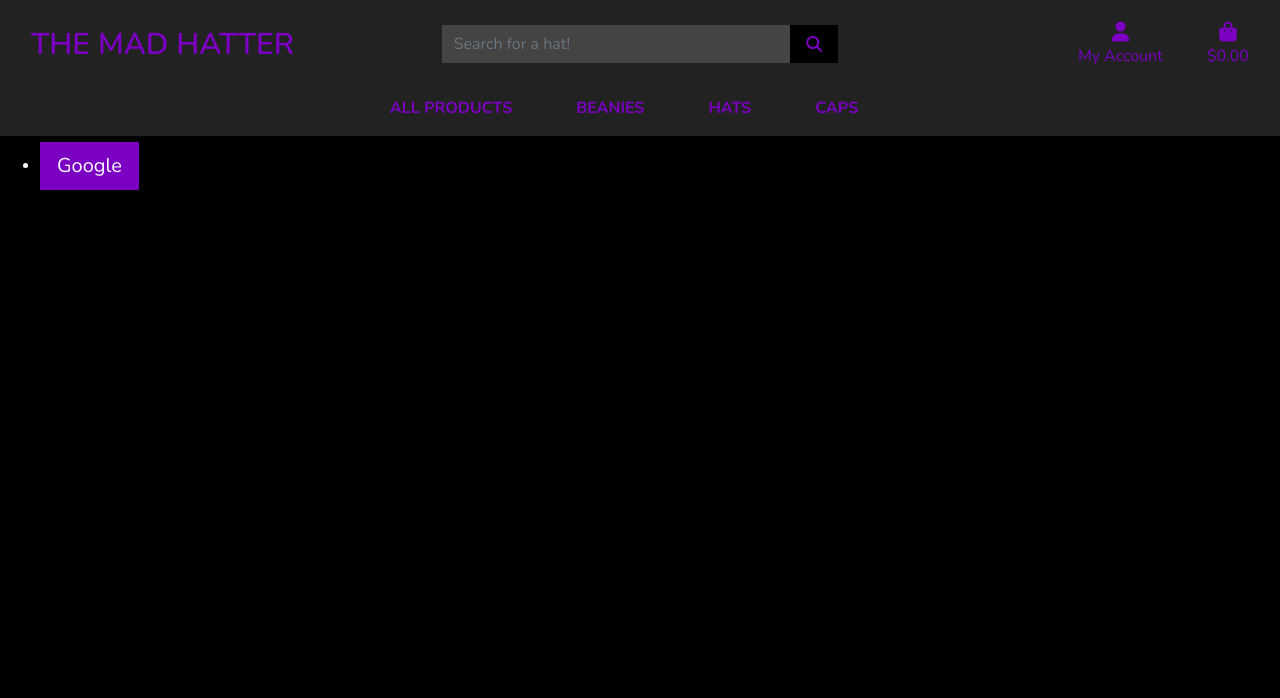
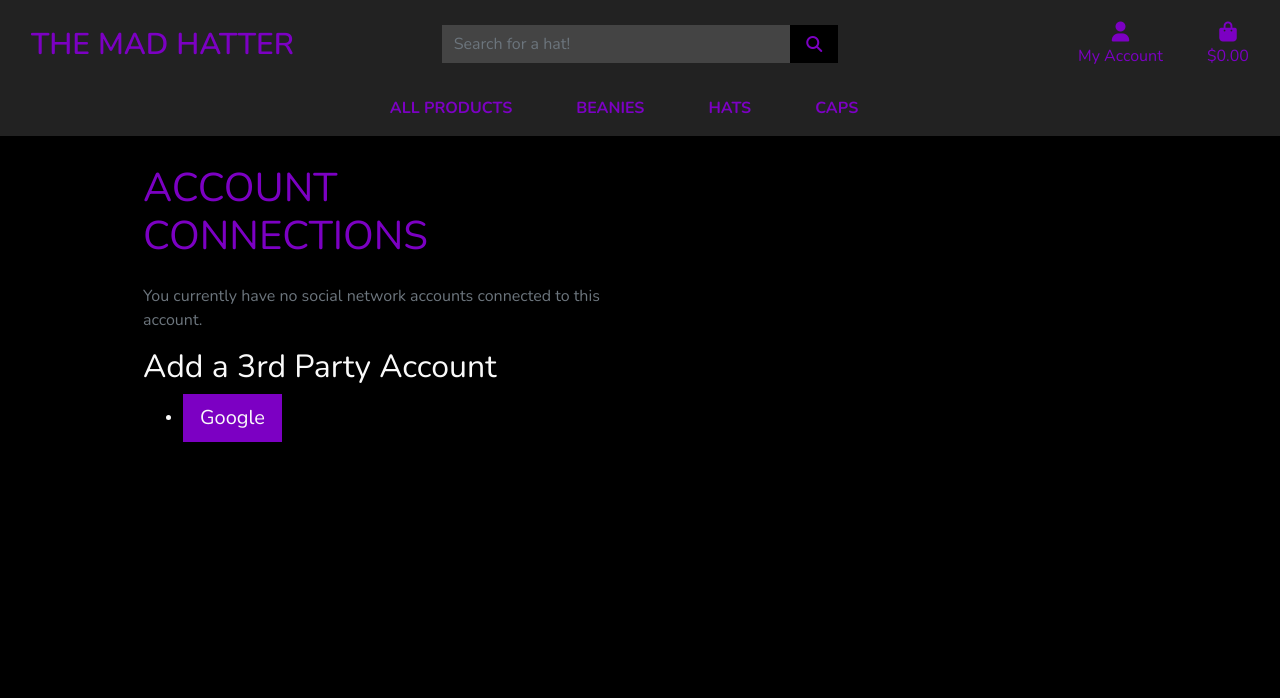
Before and after one commit to laurence100795/The-Mad-Hatter, a Django app: page /accounts/social/connections/ in a window 1280 px wide. Shown: the top 698 px of the page. Run offline with Django 3.2, Linux system fonts and the light colour scheme; the visitor is signed in with stand-in values (Sample User, id 1); some libraries are stand-ins or nearby versions.

Commit message:
adjusted allauth social CSS

```diff
--- a/templates/allauth/socialaccount/authentication_error.html
+++ b/templates/allauth/socialaccount/authentication_error.html
@@ -4,8 +4,8 @@
 
 {% block head_title %}{% trans "Social Network Login Failure" %}{% endblock %}
 
-{% block content %}
-<h1>{% trans "Social Network Login Failure" %}</h1>
+{% block inner_content %}
+<h1 class="logo-font">{% trans "Social Network Login Failure" %}</h1>
 
 <p>{% trans "An error occurred while attempting to login via your social network account." %}</p>
 {% endblock %}
--- a/templates/allauth/socialaccount/base.html
+++ b/templates/allauth/socialaccount/base.html
@@ -1 +1,16 @@
-{% extends "account/base.html" %}
+<!DOCTYPE html>
+{% extends "base.html" %}
+
+{% block content %}
+    <div class="container header-container">
+        <div class="overlay"></div>
+        <div class="row">
+            <div class="col-12 col-md-6">
+                <div class="allauth-form-inner-content">
+                    {% block inner_content %}
+                    {% endblock %}
+                </div>
+            </div>
+        </div>
+    </div>
+{% endblock %}
--- a/templates/allauth/socialaccount/connections.html
+++ b/templates/allauth/socialaccount/connections.html
@@ -4,8 +4,8 @@
 
 {% block head_title %}{% trans "Account Connections" %}{% endblock %}
 
-{% block content %}
-<h1>{% trans "Account Connections" %}</h1>
+{% block inner_content %}
+<h1 class="logo-font">{% trans "Account Connections" %}</h1>
 
 {% if form.accounts %}
 <p>{% blocktrans %}You can sign in to your account using any of the following third party accounts:{% endblocktrans %}</p>
--- a/templates/allauth/socialaccount/login_cancelled.html
+++ b/templates/allauth/socialaccount/login_cancelled.html
@@ -4,9 +4,9 @@
 
 {% block head_title %}{% trans "Login Cancelled" %}{% endblock %}
 
-{% block content %}
+{% block inner_content %}
 
-<h1>{% trans "Login Cancelled" %}</h1>
+<h1 class="logo-font">{% trans "Login Cancelled" %}</h1>
 
 {% url 'account_login' as login_url %}
 
--- a/templates/allauth/socialaccount/signup.html
+++ b/templates/allauth/socialaccount/signup.html
@@ -4,8 +4,8 @@
 
 {% block head_title %}{% trans "Signup" %}{% endblock %}
 
-{% block content %}
-    <h1>{% trans "Sign Up" %}</h1>
+{% block inner_content %}
+    <h1 class="logo-font">{% trans "Sign Up" %}</h1>
 
 <p>{% blocktrans with provider_name=account.get_provider.name site_name=site.name %}You are about to use your {{provider_name}} account to login to
 {{site_name}}. As a final step, please complete the following form:{% endblocktrans %}</p>
```
